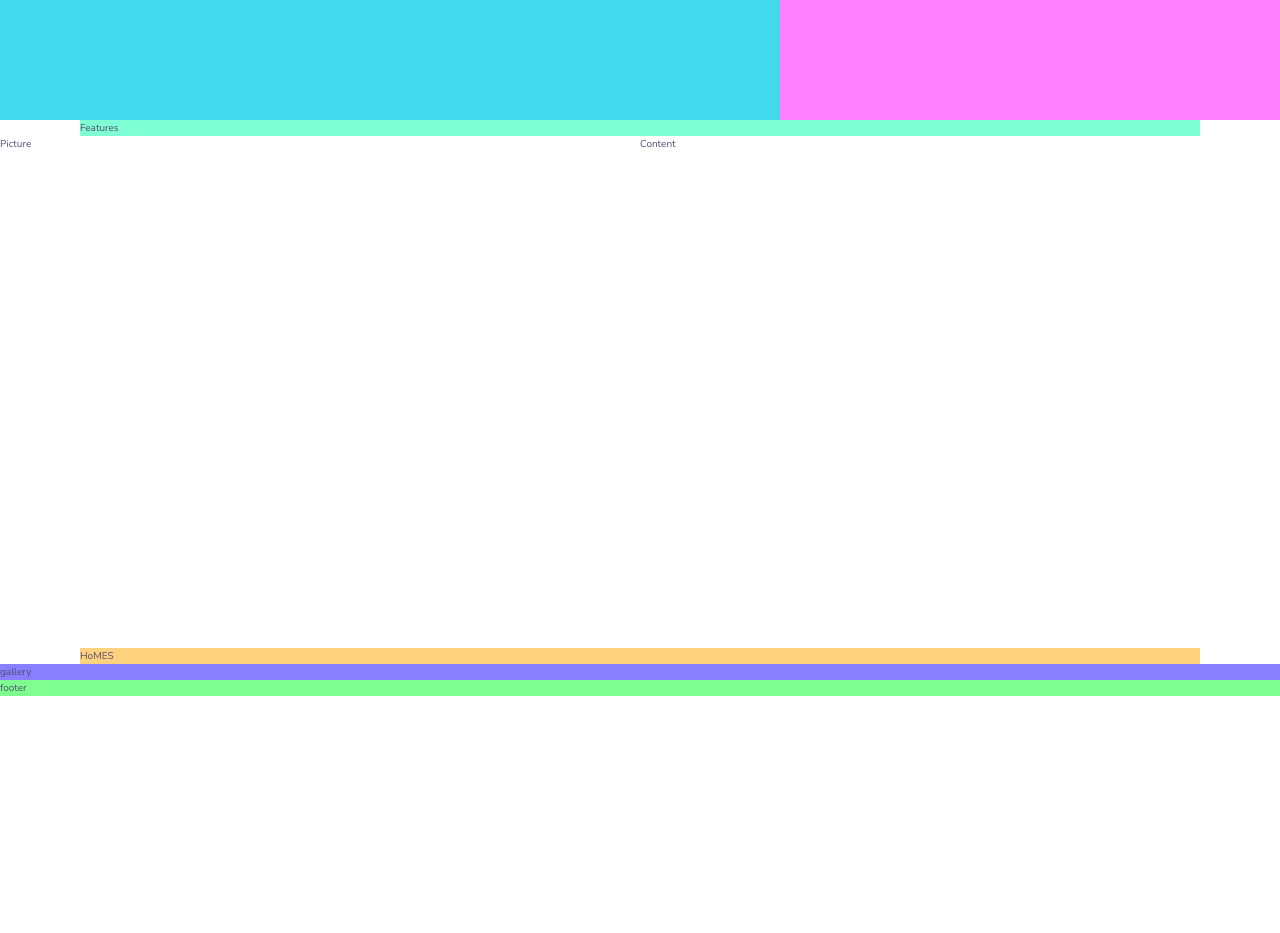
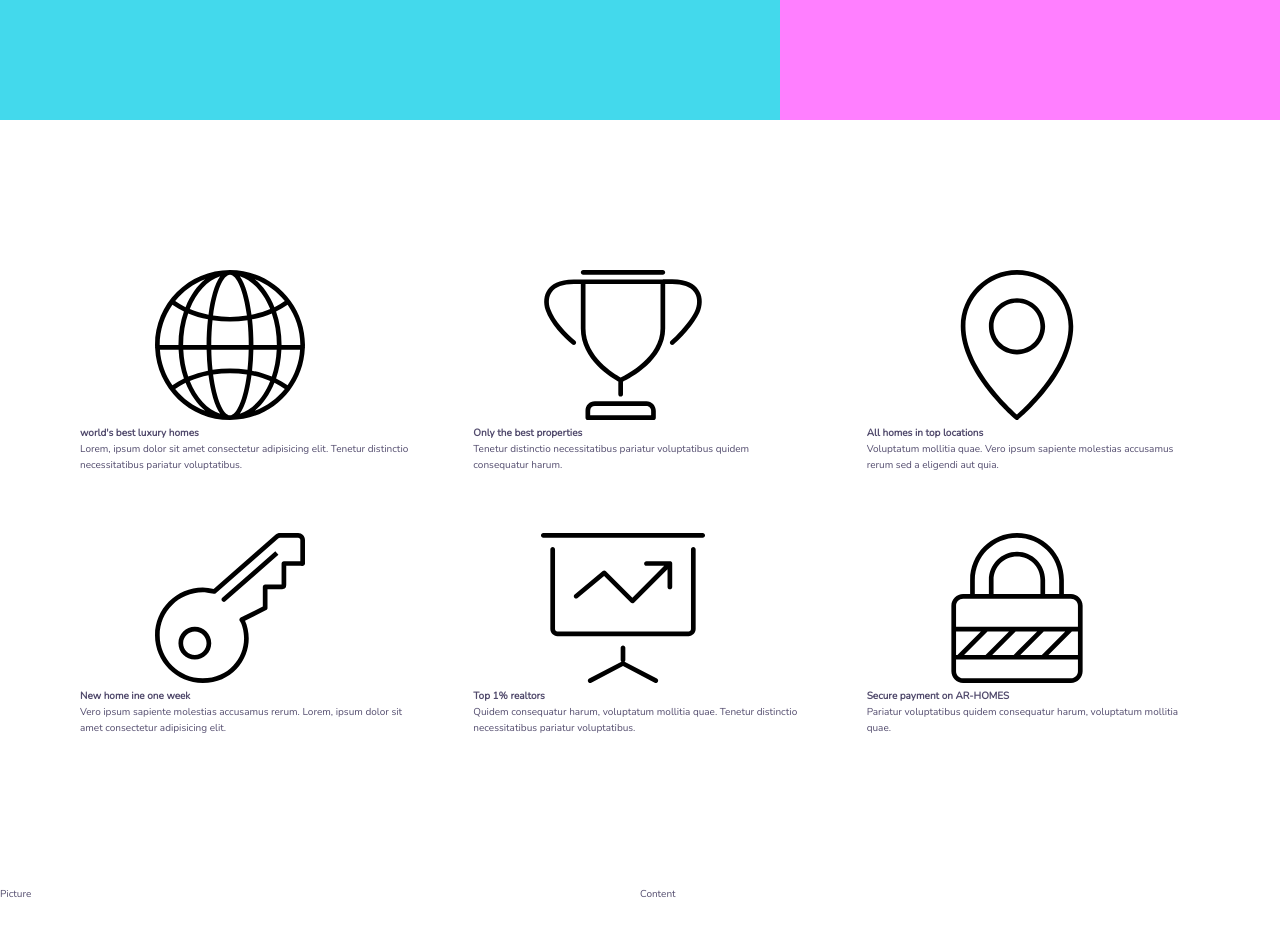
Before and after one commit to Ahmed-Roshdy-1/AR-Home, a website: page index.html in a window 1280 px wide. Shown: the part 520-1453 px from the top of the page. Before the commit the page ends 1216 px from the top, so only its background shows below. Drawn offline with nearby package versions, Linux system fonts and the light colour scheme.

Commit message:
Feature Section

```diff
--- a/index.html
+++ b/index.html
@@ -16,7 +16,64 @@
 
     <section class="realtors"> Top 3 realtors </section>
 
-    <section class="features"> Features </section>
+    <section class="features">
+      <div class="feature">
+        <svg class="feature__icon">
+          <use xlink:href="img/sprite.svg#icon-global"></use>
+        </svg>
+        <h4 class="header_4">world's best luxury homes</h4>
+        <p class="feature_text">
+          Lorem, ipsum dolor sit amet consectetur adipisicing elit. Tenetur distinctio necessitatibus pariatur
+          voluptatibus.
+        </p>
+      </div>
+
+      <div class="feature">
+        <svg class="feature__icon">
+          <use xlink:href="img/sprite.svg#icon-trophy"></use>
+        </svg>
+        <h4 class="header_4">Only the best properties</h4>
+        <p class="feature_text"> Tenetur distinctio necessitatibus pariatur voluptatibus quidem consequatur harum. </p>
+      </div>
+
+      <div class="feature">
+        <svg class="feature__icon">
+          <use xlink:href="img/sprite.svg#icon-map-pin"></use>
+        </svg>
+        <h4 class="header_4">All homes in top locations</h4>
+        <p class="feature_text">
+          Voluptatum mollitia quae. Vero ipsum sapiente molestias accusamus rerum sed a eligendi aut quia.
+        </p>
+      </div>
+      <div class="feature">
+        <svg class="feature__icon">
+          <use xlink:href="img/sprite.svg#icon-key"></use>
+        </svg>
+        <h4 class="header_4">New home ine one week</h4>
+        <p class="feature_text">
+          Vero ipsum sapiente molestias accusamus rerum. Lorem, ipsum dolor sit amet consectetur adipisicing elit.
+        </p>
+      </div>
+      <div class="feature">
+        <svg class="feature__icon">
+          <use xlink:href="img/sprite.svg#icon-presentation"></use>
+        </svg>
+        <h4 class="header_4">Top 1% realtors</h4>
+        <p class="feature_text">
+          Quidem consequatur harum, voluptatum mollitia quae. Tenetur distinctio necessitatibus pariatur voluptatibus.
+        </p>
+      </div>
+      <div class="feature">
+        <svg class="feature__icon">
+          <use xlink:href="img/sprite.svg#icon-lock"></use>
+        </svg>
+        <h4 class="header_4">Secure payment on AR-HOMES</h4>
+        <p class="feature_text">
+          Pariatur voluptatibus quidem consequatur harum, voluptatum mollitia quae.
+
+        </p>
+      </div>
+    </section>
 
     <div class="story__pictures">Picture </div>
     <div class="story__content"> Content </div>
--- a/sass/_features.scss
+++ b/sass/_features.scss
@@ -1,5 +1,8 @@
-.features{
-    background-color: aquamarine;
-   grid-column: center-start/center-end;
+.features {
+  grid-column: center-start/center-end;
+  margin: 15rem 0;
 
+  display: grid;
+  grid-template-columns: repeat(3, 1fr);
+  grid-gap: 6rem;
 }
```
Also changed, not shown: css/style.css, img/favicon.png (deleted).
